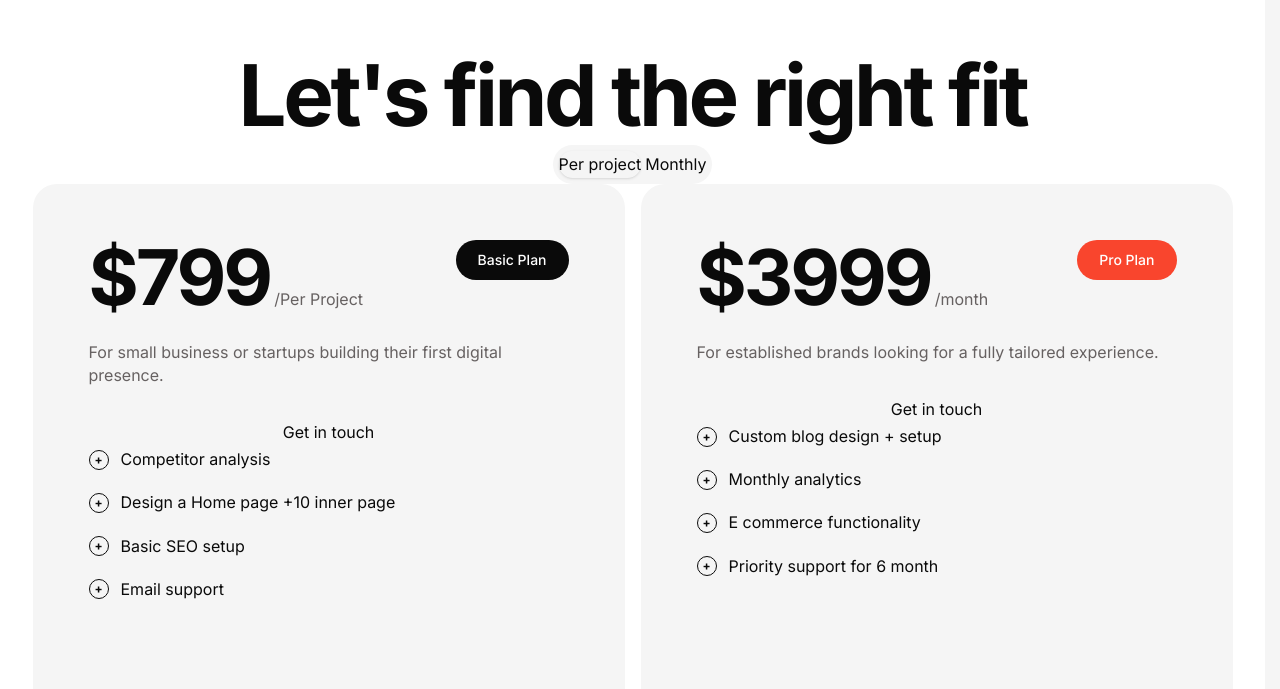
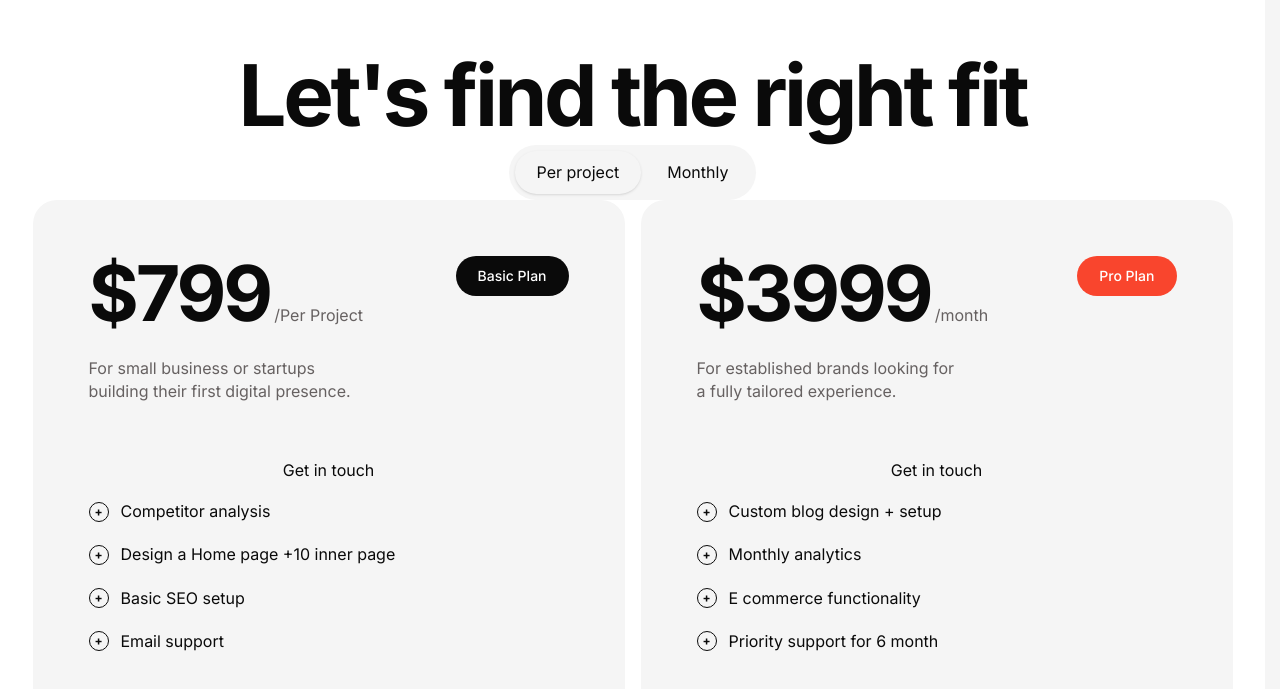
Before and after one commit to HariesHussain/Haries-portfolio, a React (Vite) app: page / in a window 1280 px wide. Shown: the part 5361-6050 px from the top of the page. Built offline with nearby package versions, Linux system fonts and the light colour scheme; a web font is replaced by a local one.

Commit message:
Update PricingSection buttons (8px 22px toggle, 14px 22px CTA), white Basic CTA background, and 265px subtitle width

```diff
--- a/src/components/PricingSection/PricingSection.jsx
+++ b/src/components/PricingSection/PricingSection.jsx
@@ -65,7 +65,7 @@ const PricingSection = () => {
             </h2>
           </motion.div>
 
-          {/* Billing Cycle Toggle Pills: Per project / Monthly - 243.87x55.2 with 6px padding matching div.framer-10g82s5 */}
+          {/* Billing Cycle Toggle Pills: Per project / Monthly - 6px container padding matching div.framer-10g82s5 */}
           <motion.div variants={itemVariants} className="mb-16">
             <div
               className="bg-[#F5F5F5] rounded-full inline-flex items-center gap-1 box-border"
@@ -73,23 +73,31 @@ const PricingSection = () => {
             >
               <button
                 onClick={() => setBillingCycle("per_project")}
-                className={`px-6 py-2.5 rounded-full text-[15px] font-medium transition-all duration-300 ${
+                className={`rounded-full text-[16px] font-medium transition-all duration-300 ${
                   billingCycle === "per_project"
                     ? "bg-white text-[#0A0A0A] shadow-sm"
                     : "text-[#666161] hover:text-[#0A0A0A]"
                 }`}
-                style={{ fontFamily: "'Inter', sans-serif" }}
+                style={{
+                  fontFamily: "'Inter', sans-serif",
+                  padding: "8px 22px",
+                  minHeight: "43.2px",
+                }}
               >
                 Per project
               </button>
               <button
                 onClick={() => setBillingCycle("monthly")}
-                className={`px-6 py-2.5 rounded-full text-[15px] font-medium transition-all duration-300 ${
+                className={`rounded-full text-[16px] font-medium transition-all duration-300 ${
                   billingCycle === "monthly"
                     ? "bg-white text-[#0A0A0A] shadow-sm"
                     : "text-[#666161] hover:text-[#0A0A0A]"
                 }`}
-                style={{ fontFamily: "'Inter', sans-serif" }}
+                style={{
+                  fontFamily: "'Inter', sans-serif",
+                  padding: "8px 22px",
+                  minHeight: "43.2px",
+                }}
               >
                 Monthly
               </button>
@@ -147,7 +155,7 @@ const PricingSection = () => {
                   </span>
                 </div>
 
-                {/* Subtitle Description */}
+                {/* Subtitle Description: 265x54.4 matching p.framer-text in Screenshot 3 */}
                 <p
                   style={{
                     fontFamily: "'Inter', sans-serif",
@@ -158,15 +166,22 @@ const PricingSection = () => {
                     margin: 0,
                     marginTop: "24px",
                     marginBottom: "32px",
+                    width: "265px",
+                    maxWidth: "100%",
+                    minHeight: "54.4px",
                   }}
                 >
                   For small business or startups building their first digital presence.
                 </p>
 
-                {/* CTA Button: Get in touch */}
+                {/* CTA Button: White background 480x55.2 with 14px 22px padding matching Screenshot 4 */}
                 <button
-                  className="w-full bg-[#0A0A0A] text-white py-4 rounded-full font-medium text-[16px] transition-opacity hover:opacity-90 mb-10"
-                  style={{ fontFamily: "'Inter', sans-serif" }}
+                  className="w-full max-w-[480px] bg-white text-[#0A0A0A] rounded-full font-medium text-[16px] transition-opacity hover:opacity-90 mb-10 flex items-center justify-center"
+                  style={{
+                    fontFamily: "'Inter', sans-serif",
+                    padding: "14px 22px",
+                    minHeight: "55.2px",
+                  }}
                 >
                   Get in touch
                 </button>
@@ -259,15 +274,22 @@ const PricingSection = () => {
                     margin: 0,
                     marginTop: "24px",
                     marginBottom: "32px",
+                    width: "265px",
+                    maxWidth: "100%",
+                    minHeight: "54.4px",
                   }}
                 >
                   For established brands looking for a fully tailored experience.
                 </p>
 
-                {/* CTA Button: Get in touch */}
+                {/* CTA Button: Black background 480x55.2 with 14px 22px padding matching Screenshot 5 */}
                 <button
-                  className="w-full bg-[#0A0A0A] text-white py-4 rounded-full font-medium text-[16px] transition-opacity hover:opacity-90 mb-10"
-                  style={{ fontFamily: "'Inter', sans-serif" }}
+                  className="w-full max-w-[480px] bg-[#0A0A0A] text-white rounded-full font-medium text-[16px] transition-opacity hover:opacity-90 mb-10 flex items-center justify-center"
+                  style={{
+                    fontFamily: "'Inter', sans-serif",
+                    padding: "14px 22px",
+                    minHeight: "55.2px",
+                  }}
                 >
                   Get in touch
                 </button>
```
